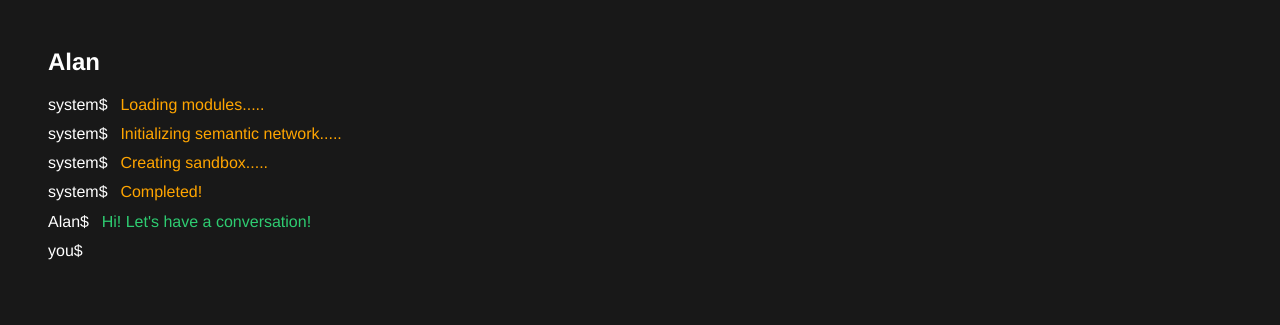
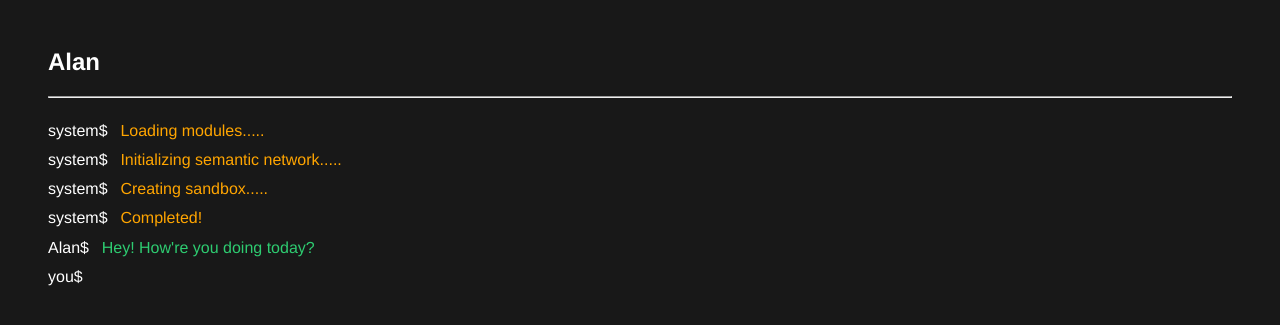
Before and after one commit to kenrhe/passtheturing, a Flask app: page / in a window 1280 px wide. Shown: the top 325 px of the page. Run offline with Flask 2, Linux system fonts and the light colour scheme; some libraries are stand-ins or nearby versions.

Commit message:
Separate heading and output

```diff
--- a/app.py
+++ b/app.py
@@ -17,7 +17,7 @@ def submit():
     a = db.dialogue.find_one({"query_clean": query_clean})
 
     if a == None:
-        response = "I'm not sure as to what you are saying. Can you try another phrase?"
+        response = "What do you mean?"
         id = None
         isDefault = True
     else:
--- a/static/css/index.css
+++ b/static/css/index.css
@@ -4,6 +4,10 @@ body {
   color: white;
   margin: 3em;
   padding: 0;
+}
+
+hr {
+  margin-bottom: 1.5em;
 }
 
 .line {
--- a/static/js/index.js
+++ b/static/js/index.js
@@ -84,19 +84,19 @@ var view = {
   clearInput: function() {
     $("#input").text("");
   },
+  blurInput: function() {
+    $("#input").blur();
+  },
   focusInput: function() {
     $("#input").focus();
   },
-  blurInput: function() {
-    $("#input").blur();
+  hideInput: function() {
+    view.clearInput();
+    $("#input-line").css("visibility", "hidden");
   },
   showInput: function() {
-    $("#input-line").show();
+    $("#input-line").css("visibility", "visible");
     view.focusInput();
-  },
-  hideInput: function() {
-    view.clearInput();
-    $("#input-line").hide();
   },
   addUserLine: function(delay, message) {
     setTimeout(function() {
@@ -120,12 +120,13 @@ var view = {
     }, delay);
   },
   addQuery: function(query) {
-    this.hideInput();
+    this.clearInput();
+    this.blurInput();
     this.addUserLine(0, query);
   },
   addResponse: function(response, hasButtons) {
     this.addChatbotLine(0, response, hasButtons);
-    this.showInput();
+    this.focusInput();
   },
   loadChatbot: function() {
     this.hideInput();
@@ -133,7 +134,7 @@ var view = {
     this.addSystemLine(100, "Initializing semantic network.....");
     this.addSystemLine(1000, "Creating sandbox.....");
     this.addSystemLine(1400, "Completed!");
-    this.addChatbotLine(1500, "Hi! Let's have a conversation!", false);
+    this.addChatbotLine(1500, "Hey! How're you doing today?", false);
     setTimeout(function() {
       view.showInput();
     }, 1550);
--- a/templates/index.html
+++ b/templates/index.html
@@ -7,6 +7,7 @@
 
 {% block content %}
 <h2>Alan</h2>
+<hr>
 <div id="output">
   <!-- <div class="line">you$ &zwnj;<span class="yellow">(chatbot 'name)</span> load chatbot with name</div>
   <div class="line">you$ &zwnj;<span clacss="yellow">(quit)</span> quit chatbot</div>
```
